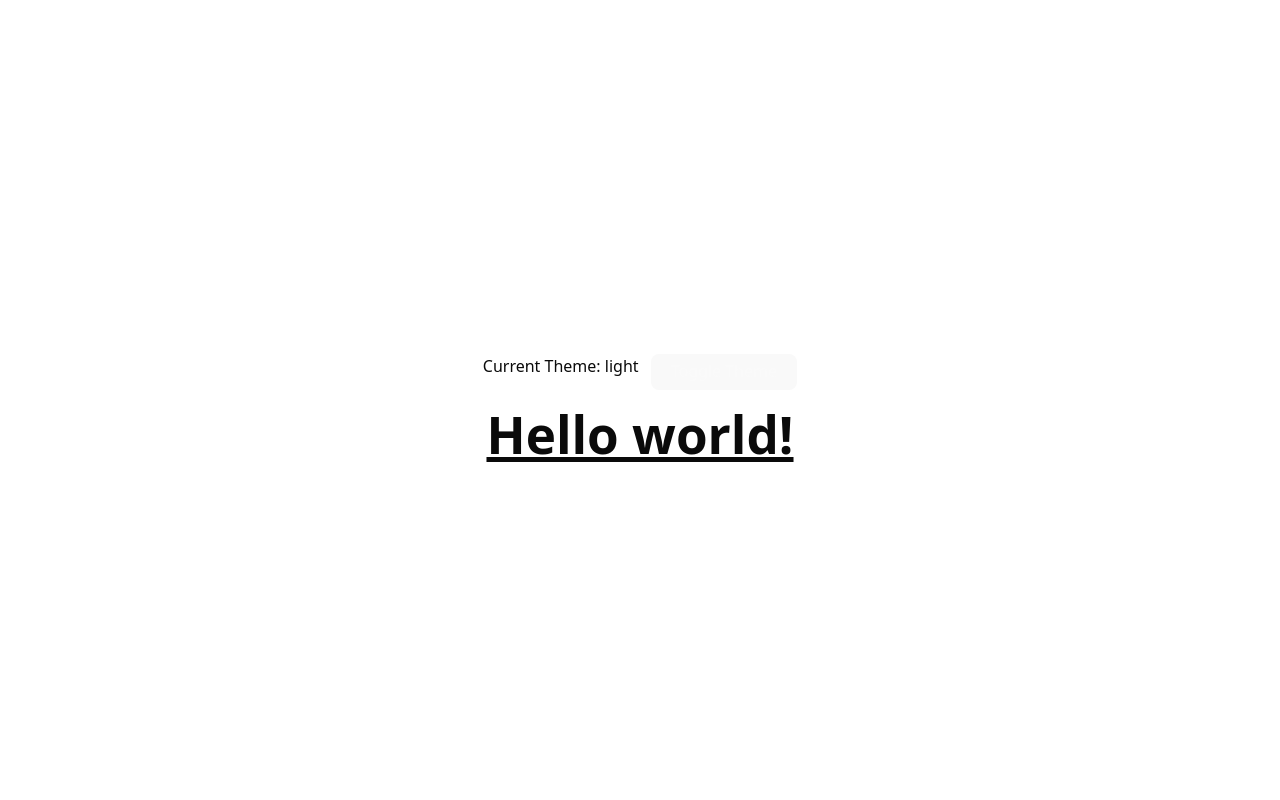
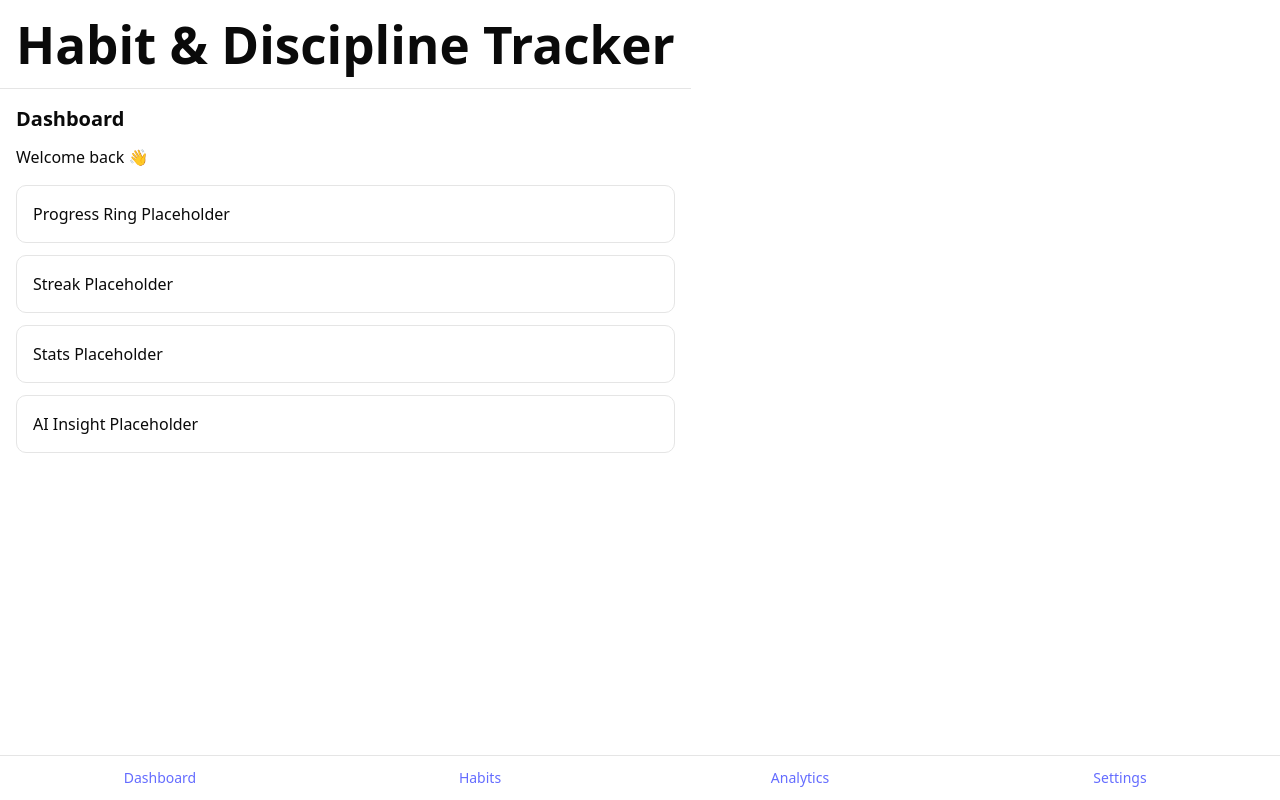
Before and after one commit to MohamedZaki599/Habit-Discipline-Tracker, a React (Vite) app: page / in a window 1280 px wide. Built offline with nearby package versions, Linux system fonts and the light colour scheme.

Commit message:
dashboard layout + navigation + base ui skeleton

```diff
--- a/package.json
+++ b/package.json
@@ -18,6 +18,7 @@
     "react": "^19.2.0",
     "react-dom": "^19.2.0",
     "react-router": "^7.11.0",
+    "react-router-dom": "^7.11.0",
     "tailwind-merge": "^3.4.0",
     "tailwindcss": "^4.1.18"
   },
--- /dev/null
+++ b/src/layouts/AppLayout.tsx
@@ -0,0 +1,35 @@
+import { Link, Outlet } from "react-router-dom"
+
+export default function AppLayout() {
+	return (
+		<div className="min-h-screen bg-background text-foreground">
+			{/* Navbar */}
+			<header className="border-b p-4">
+				<h1 className="text-lg font-semibold">Habit & Discipline Tracker</h1>
+			</header>
+
+			{/* Main Content */}
+			<main className="p-4 pb-20">
+				<Outlet />
+			</main>
+
+			{/* Bottom Navigation (Mobile) */}
+			<footer className="fixed bottom-0 left-0 right-0 border-t bg-background">
+				<nav className="grid grid-cols-4 text-sm">
+					<Link to="/" className="p-3 text-center">
+						Dashboard
+					</Link>
+					<Link to="/habits" className="p-3 text-center">
+						Habits
+					</Link>
+					<Link to="/analytics" className="p-3 text-center">
+						Analytics
+					</Link>
+					<Link to="/settings" className="p-3 text-center">
+						Settings
+					</Link>
+				</nav>
+			</footer>
+		</div>
+	)
+}
--- a/src/main.tsx
+++ b/src/main.tsx
@@ -1,13 +1,14 @@
 import React from "react"
 import ReactDOM from "react-dom/client"
-import App from "./App"
 import "./index.css"
 import { ThemeProvider } from "./context/ThemeContext"
+import { RouterProvider } from "react-router-dom"
+import { router } from "./routes/AppRoutes"
 
 ReactDOM.createRoot(document.getElementById("root")!).render(
 	<React.StrictMode>
 		<ThemeProvider>
-			<App />
+			<RouterProvider router={router} />
 		</ThemeProvider>
 	</React.StrictMode>
 )
--- /dev/null
+++ b/src/pages/Analytics.tsx
@@ -0,0 +1,3 @@
+export default function Analytics() {
+	return <h2 className="text-xl font-bold">Analytics Page</h2>
+}
--- /dev/null
+++ b/src/pages/Dashboard.tsx
@@ -0,0 +1,15 @@
+export default function Dashboard() {
+	return (
+		<div>
+			<h2 className="text-xl font-bold mb-3">Dashboard</h2>
+			<p>Welcome back 👋</p>
+
+			<div className="grid gap-3 mt-4">
+				<div className="p-4 border rounded-lg">Progress Ring Placeholder</div>
+				<div className="p-4 border rounded-lg">Streak Placeholder</div>
+				<div className="p-4 border rounded-lg">Stats Placeholder</div>
+				<div className="p-4 border rounded-lg">AI Insight Placeholder</div>
+			</div>
+		</div>
+	)
+}
--- /dev/null
+++ b/src/pages/Habits.tsx
@@ -0,0 +1,3 @@
+export default function Habits() {
+	return <h2 className="text-xl font-bold">Habits Page</h2>
+}
--- /dev/null
+++ b/src/pages/Settings.tsx
@@ -0,0 +1,3 @@
+export default function Settings() {
+	return <h2 className="text-xl font-bold">Settings Page</h2>
+}
--- /dev/null
+++ b/src/routes/AppRoutes.tsx
@@ -0,0 +1,19 @@
+import { createBrowserRouter } from "react-router-dom"
+import AppLayout from "@/layouts/AppLayout"
+import Dashboard from "@/pages/Dashboard"
+import Habits from "@/pages/Habits"
+import Analytics from "@/pages/Analytics"
+import Settings from "@/pages/Settings"
+
+export const router = createBrowserRouter([
+	{
+		path: "/",
+		element: <AppLayout />,
+		children: [
+			{ index: true, element: <Dashboard /> },
+			{ path: "habits", element: <Habits /> },
+			{ path: "analytics", element: <Analytics /> },
+			{ path: "settings", element: <Settings /> },
+		],
+	},
+])
```
Also changed, not shown: 1 other file (tests, documents, lock files or other folders).
